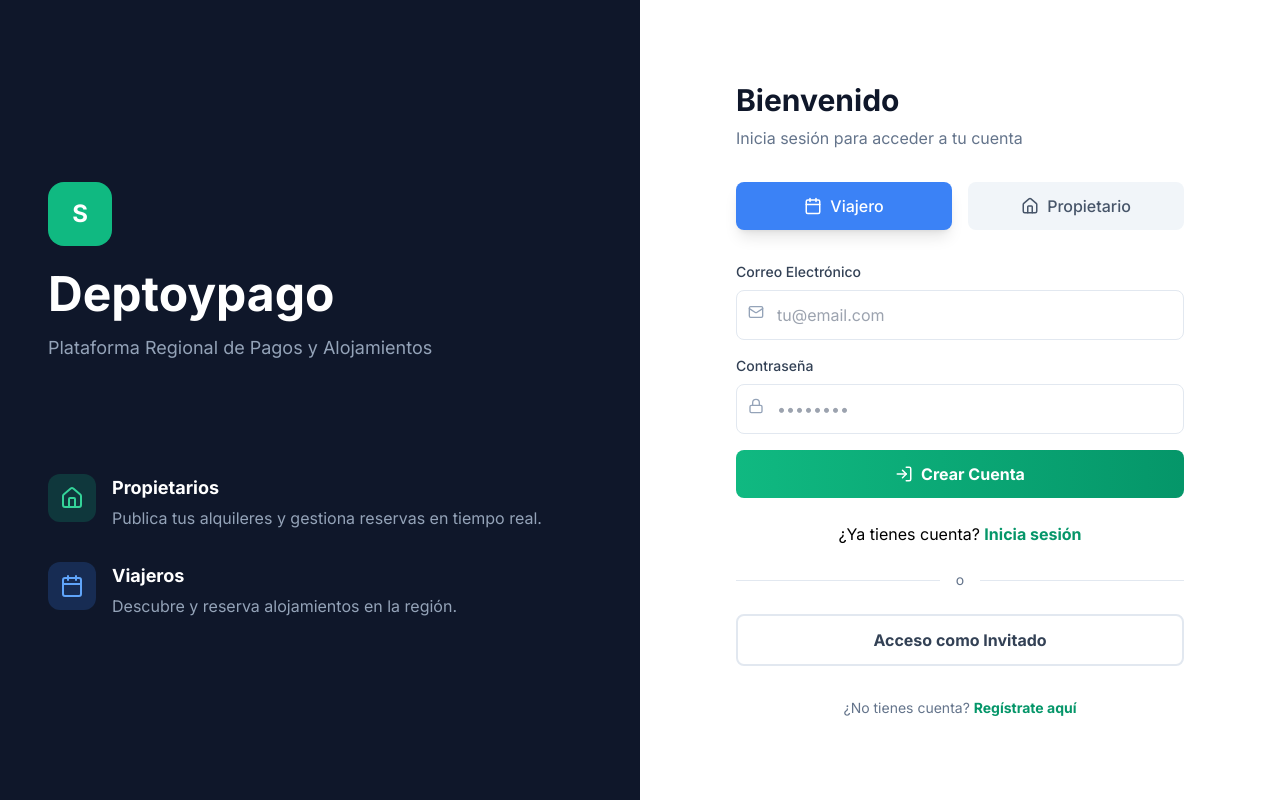
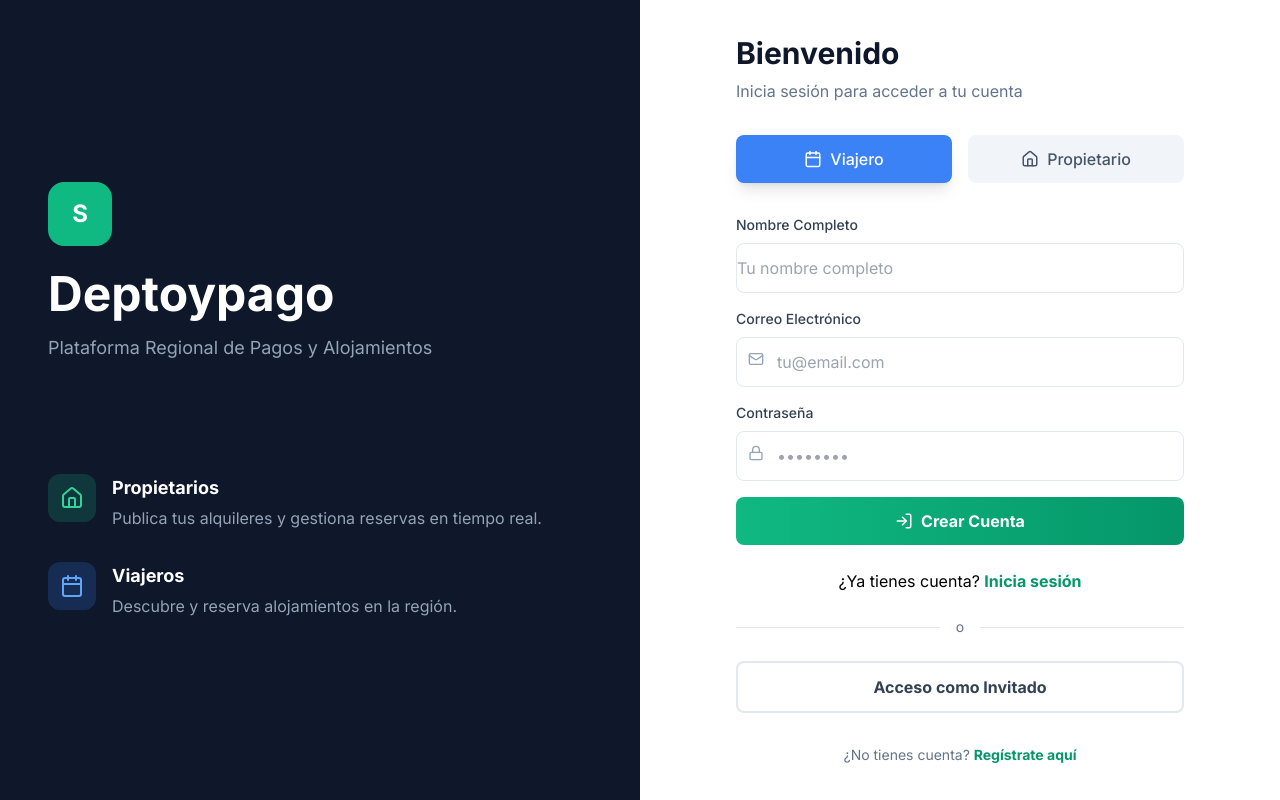
Before and after one commit to micaelasolipago/HTLpagos, a React (Vite) app: page / in a window 1280 px wide. Both pictures are taken after a click on the button "Crear cuenta". Built offline with nearby package versions, Linux system fonts and the light colour scheme.

Commit message:
Auth: pass fullName on signup; handle signup confirmation; accept user in App.handleLogin

```diff
--- a/App.tsx
+++ b/App.tsx
@@ -21,9 +21,18 @@ const App: React.FC = () => {
     walletBalance: 1250.50
   });
 
-  const handleLogin = (type: 'guest' | 'owner' | 'renter') => {
+  const handleLogin = (type: 'guest' | 'owner' | 'renter', userObj?: any) => {
     setUserType(type);
     setIsAuthenticated(true);
+    if (userObj) {
+      setUser({
+        id: userObj.id,
+        name: userObj.user_metadata?.full_name || userObj.email || 'Usuario',
+        email: userObj.email || 'usuario@deptoypago.com',
+        country: Country.ARGENTINA,
+        walletBalance: 0
+      });
+    }
   };
 
   const handleLogout = () => {
--- a/components/Login.tsx
+++ b/components/Login.tsx
@@ -9,6 +9,7 @@ interface LoginProps {
 const Login: React.FC<LoginProps> = ({ onLogin }) => {
   const [email, setEmail] = useState('');
   const [password, setPassword] = useState('');
+  const [fullName, setFullName] = useState('');
   const [userType, setUserType] = useState<'owner' | 'renter'>('renter');
   const [isSignUp, setIsSignUp] = useState(false);
   const [loading, setLoading] = useState(false);
@@ -24,15 +25,31 @@ const Login: React.FC<LoginProps> = ({ onLogin }) => {
         let result;
 
         if (isSignUp) {
-          result = await signUp(email, password, userType === 'owner' ? 'propietario' : 'viajero');
+          result = await signUp(
+            email,
+            password,
+            userType === 'owner' ? 'propietario' : 'viajero',
+            fullName
+          );
+
+          if (result.success) {
+            // Supabase may require email confirmation; user may be null until confirmed
+            const signupUser = result.data?.user;
+            if (signupUser) {
+              onLogin(userType, signupUser);
+            } else {
+              setError('Registro enviado. Revisa tu correo para confirmar la cuenta.');
+            }
+          } else {
+            setError(result.error || 'Error en el registro');
+          }
         } else {
           result = await signIn(email, password);
-        }
-
-        if (result.success) {
-          onLogin(userType, result.data.user);
-        } else {
-          setError(result.error || 'Error en autenticación');
+          if (result.success) {
+            onLogin(userType, result.data.user);
+          } else {
+            setError(result.error || 'Error en autenticación');
+          }
         }
       }
     } catch (err: any) {
@@ -127,6 +144,18 @@ const Login: React.FC<LoginProps> = ({ onLogin }) => {
 
           {/* Login Form */}
           <form onSubmit={handleSubmit} className="space-y-3 sm:space-y-4 mb-6">
+            {isSignUp && (
+              <div>
+                <label className="block text-xs sm:text-sm font-medium text-slate-700 mb-1 sm:mb-2">Nombre Completo</label>
+                <input
+                  type="text"
+                  value={fullName}
+                  onChange={(e) => setFullName(e.target.value)}
+                  placeholder="Tu nombre completo"
+                  className="w-full pr-4 py-2.5 sm:py-3 border border-slate-200 rounded-lg focus:outline-none focus:ring-2 focus:ring-emerald-500 text-sm sm:text-base"
+                />
+              </div>
+            )}
             <div>
               <label className="block text-xs sm:text-sm font-medium text-slate-700 mb-1 sm:mb-2">Correo Electrónico</label>
               <div className="relative">
--- a/services/supabaseClient.ts
+++ b/services/supabaseClient.ts
@@ -6,7 +6,12 @@ const SUPABASE_ANON_KEY = 'sb_publishable_pzghTu9agPHQeMRpGr2rUQ_i1tjPbGM';
 export const supabase = createClient(SUPABASE_URL, SUPABASE_ANON_KEY);
 
 // Auth functions
-export const signUp = async (email: string, password: string, userType: 'viajero' | 'propietario') => {
+export const signUp = async (
+  email: string,
+  password: string,
+  userType: 'viajero' | 'propietario',
+  fullName?: string
+) => {
   try {
     const { data, error } = await supabase.auth.signUp({
       email,
@@ -14,6 +19,7 @@ export const signUp = async (email: string, password: string, userType: 'viajero
       options: {
         data: {
           user_type: userType,
+          full_name: fullName ?? null,
         },
       },
     });
```
